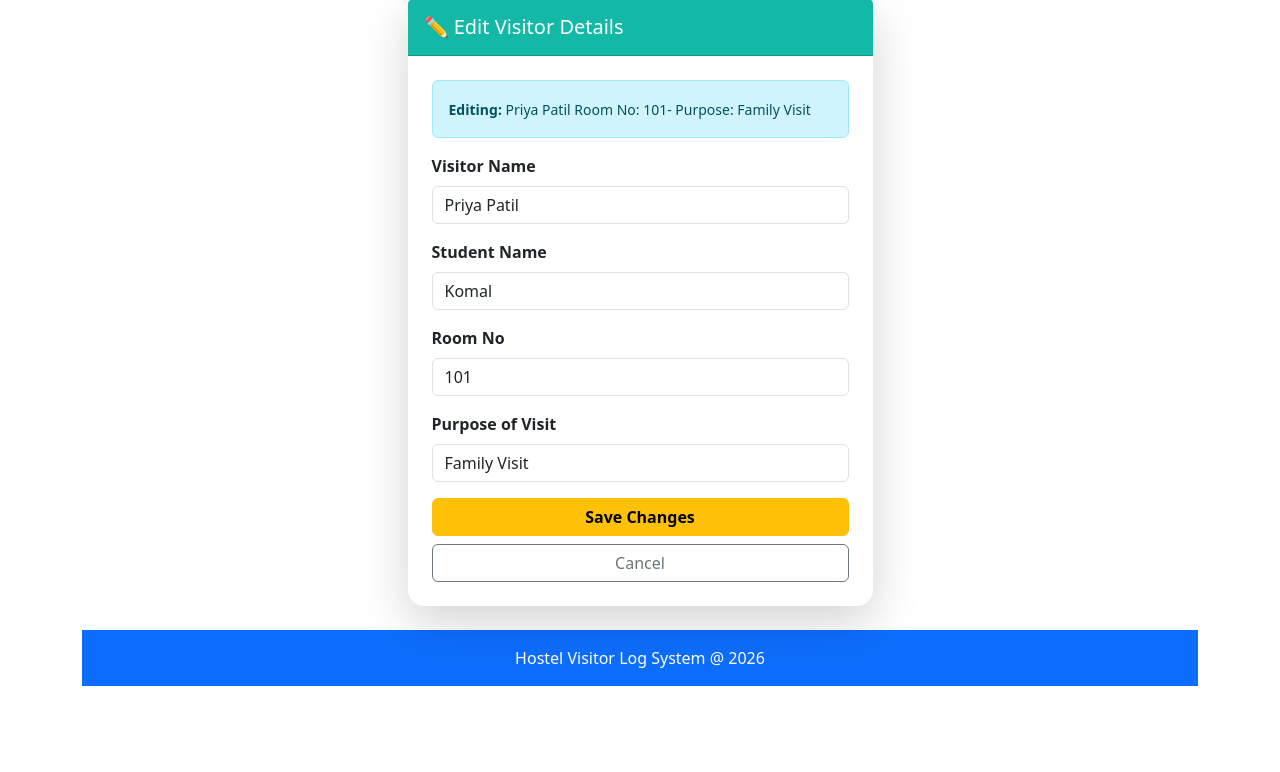
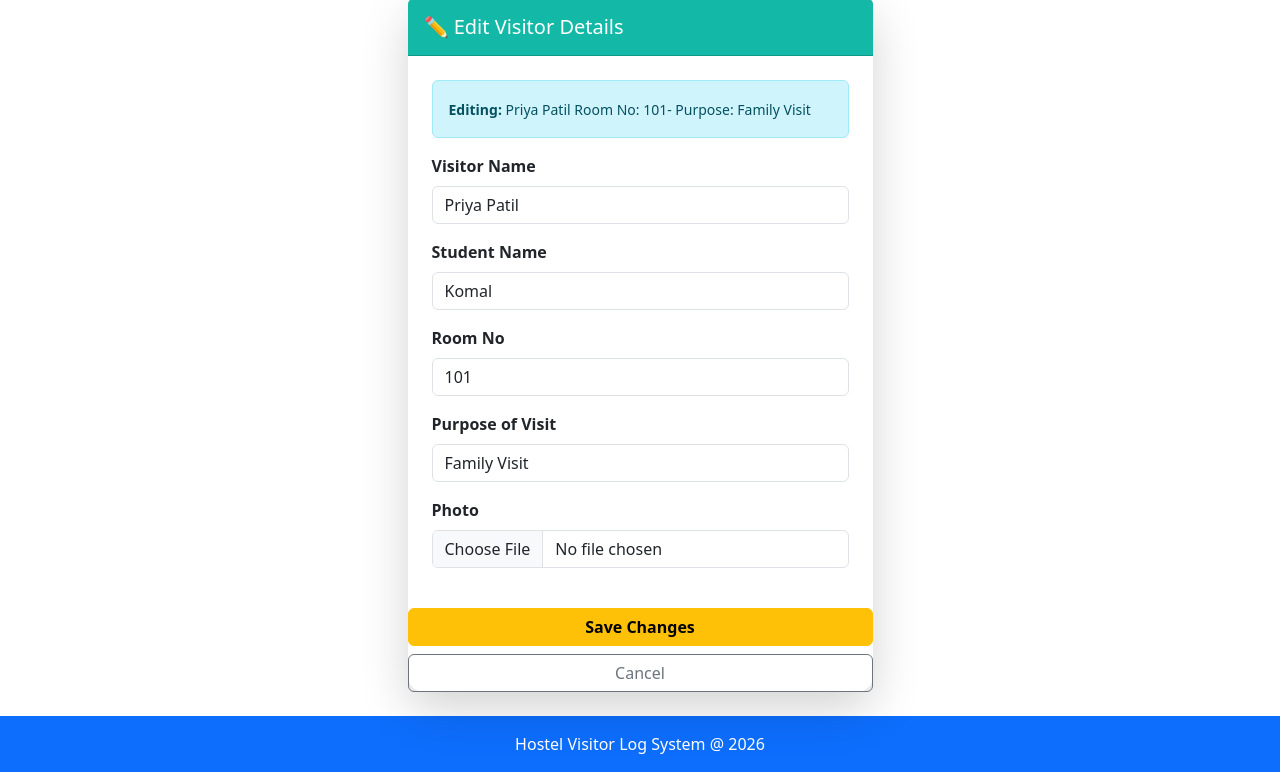
Before and after one commit to biradarvaishnavi444-png/python-training, a Flask app: page /edit_visitor/1 in a window 1280 px wide. Shown: the part 105-877 px from the top of the page. Before the commit the page ends 791 px from the top, so only its background shows below. Run offline with Flask 3, Linux system fonts and the light colour scheme; a user stored in the database is signed in; data comes from the database, SQL or seed files in the repository.

Commit message:
Add photo upload field to edit visitor form

```diff
--- a/templates/edit_visitor.html
+++ b/templates/edit_visitor.html
@@ -66,6 +66,17 @@
                           type="text"value="{{ visitor.purpose }}">
                 </div>
 
+                <div class="mb-3">
+                <label class="form-label fw-bold">Photo</label>
+                <input
+                       name="photo"
+                       class="form-control"
+                       type="file"
+                       accept="image/*">
+                </div>
+
+            </div>
+
             <div class="d-grid">
                 <button type="submit" class="btn btn-warning fw-bold">
                     Save Changes
```
